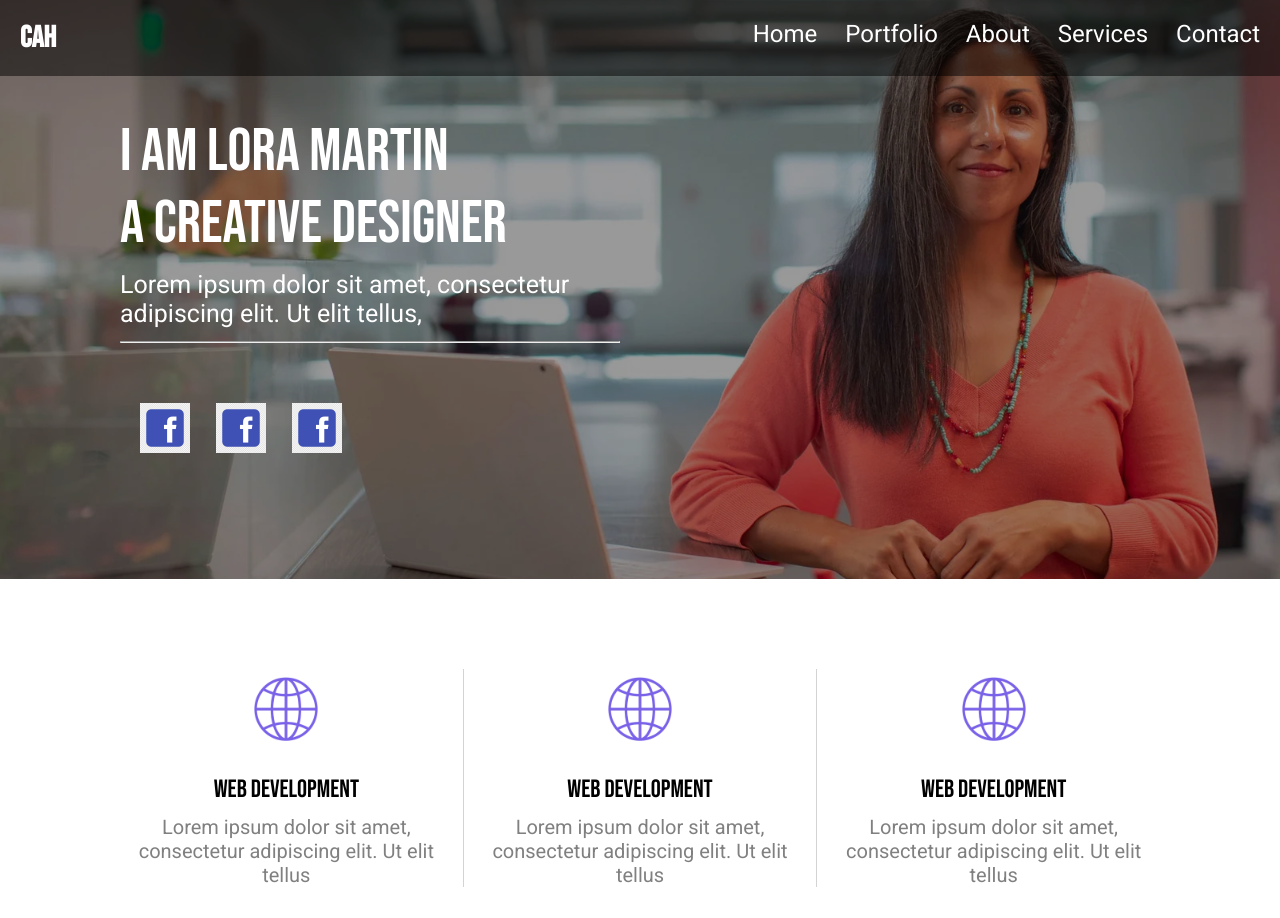
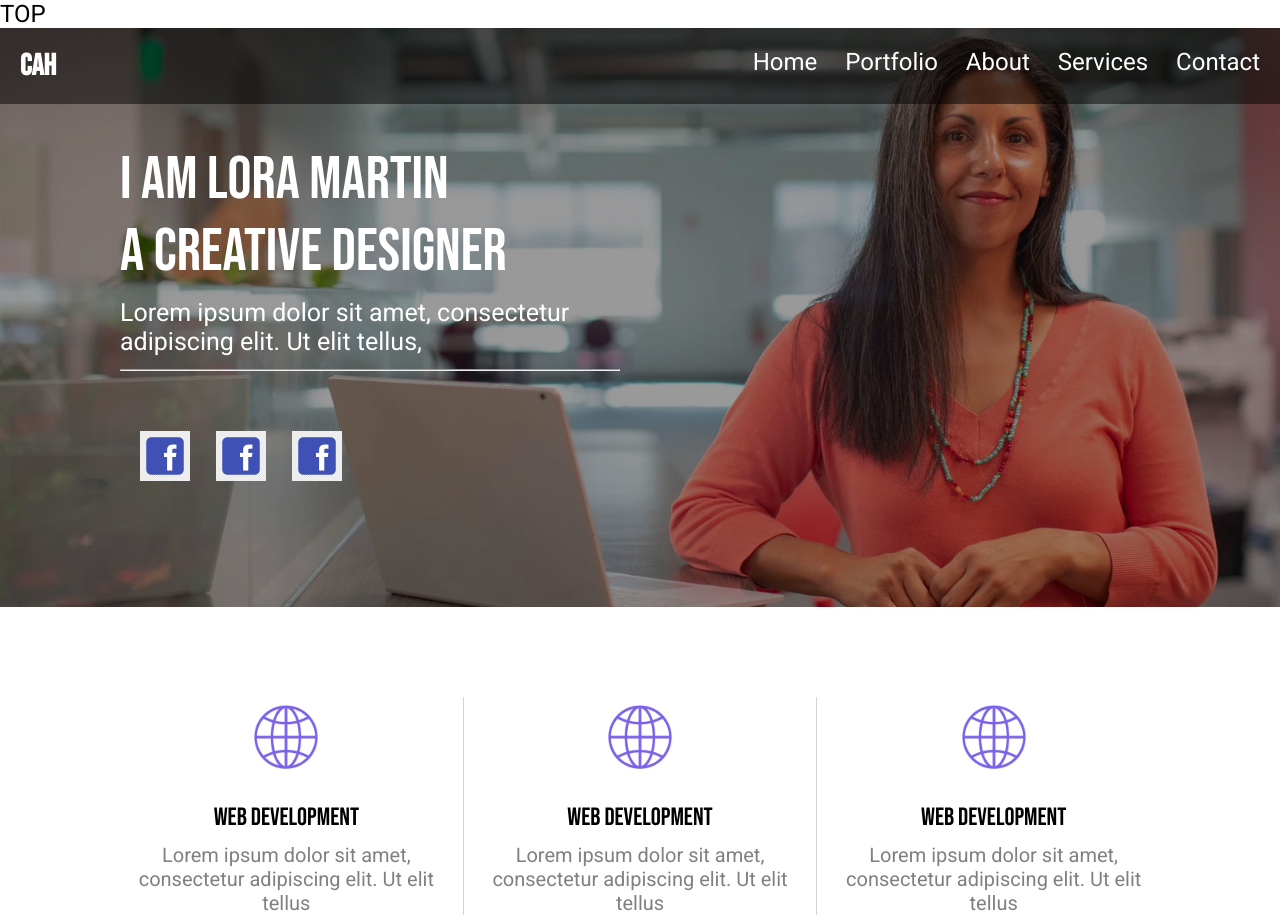
Before and after one commit to baljeetmatta/CAH-CLI, a plain HTML site: page index.html in a window 1280 px wide. Shown: the top 918 px of the page. Drawn offline with Linux system fonts and the light colour scheme.

Commit message:
Modified19June

```diff
--- a/index.html
+++ b/index.html
@@ -13,6 +13,7 @@
 </head>
 
 <body>
+    TOP
     <header>
         <nav>
             <div class="logo">CAH</div>
```
